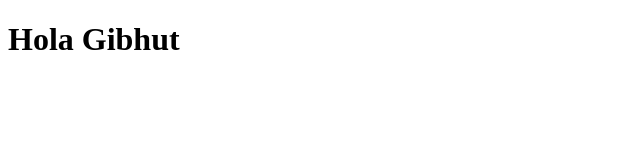
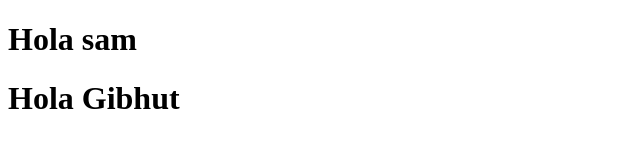
Before and after one commit to adamachristofer-collab/adama, a plain HTML site: page index.html in a window 1280 px wide. Shown: the whole page, without its empty margins (0-640 px from the left). Drawn offline with Linux system fonts and the light colour scheme.

Commit message:
Actualización del proyecto

```diff
--- a/index.html
+++ b/index.html
@@ -5,6 +5,7 @@
     <title>Primer Proyecto</title>
 </head>
 <body>
+    <h1>Hola sam</h1>
     <h1>Hola Gibhut</h1>
 </body>
 </html>
```
